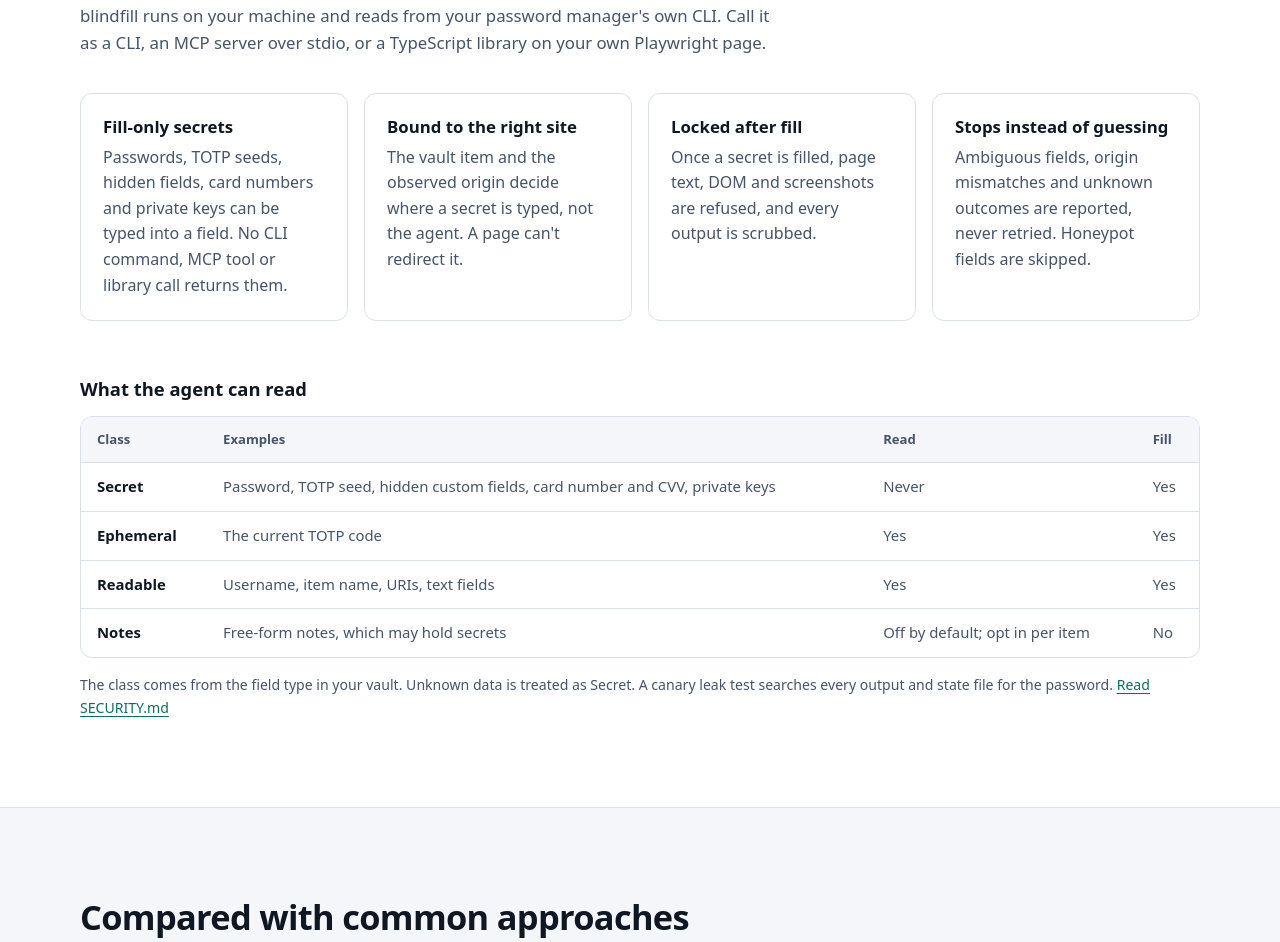
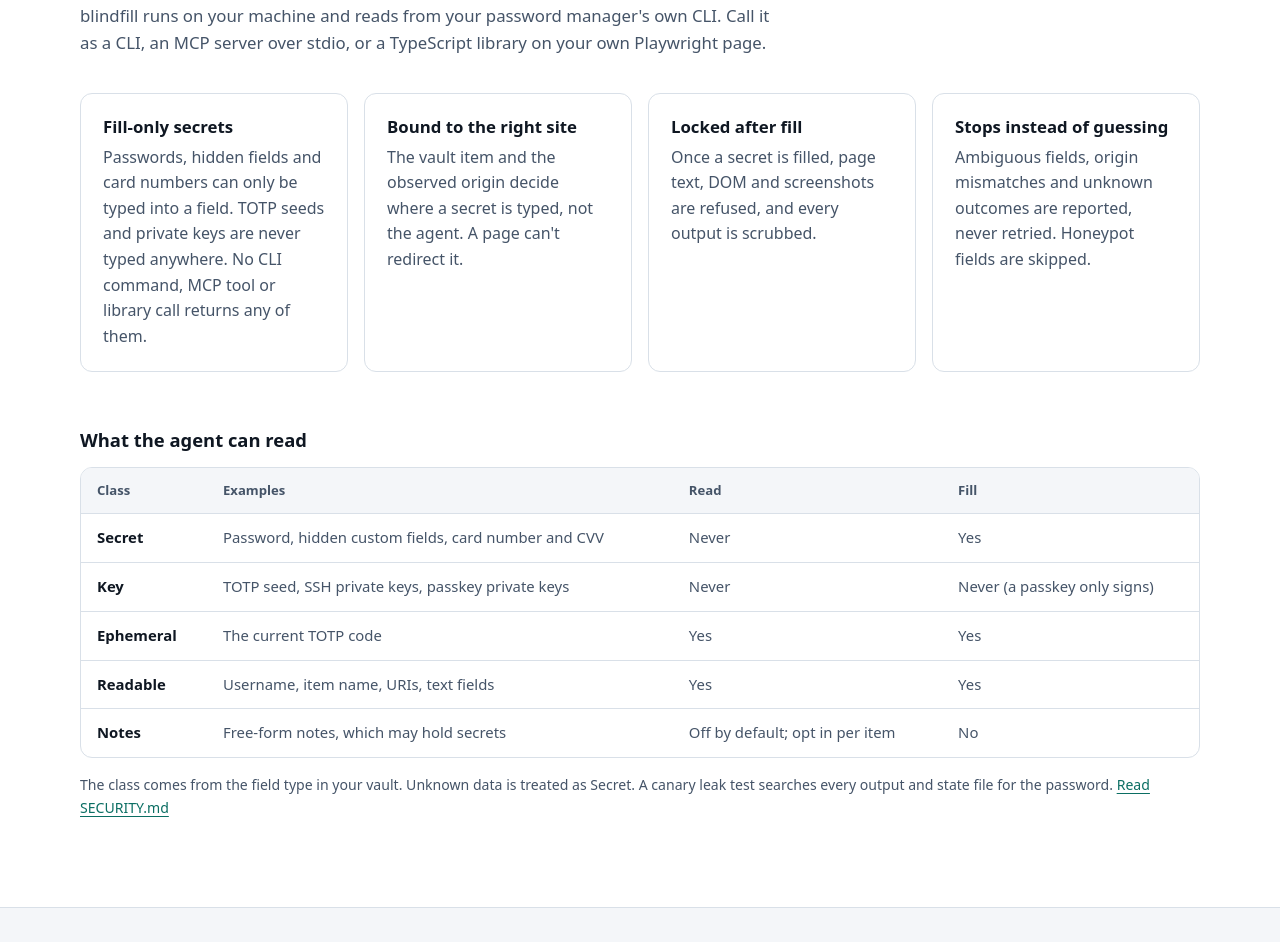
Before and after one commit to mics8128/blindfill, a website: page site/index.html in a window 1280 px wide. Shown: the part 1744-2686 px from the top of the page. Drawn offline with Linux system fonts and the light colour scheme.

Commit message:
site: TOTP seeds and private keys are never filled (new Key class row)

```diff
--- a/site/app.js
+++ b/site/app.js
@@ -29,7 +29,7 @@
     feat_p:
       'blindfill 在你的電腦上執行，透過密碼管理器自己的 CLI 讀取資料。可以用 CLI、走 stdio 的 MCP 伺服器，或在自己的 Playwright 頁面上用 TypeScript 函式庫呼叫。',
     f1h: '機密只能填，不能讀',
-    f1: '密碼、TOTP 種子、隱藏欄位、卡號與私鑰只能填進欄位。沒有任何 CLI 指令、MCP 工具或函式庫呼叫會回傳它們。',
+    f1: '密碼、隱藏欄位、卡號只能填進欄位；TOTP 種子和私鑰連填都不會填。沒有任何 CLI 指令、MCP 工具或函式庫呼叫會回傳它們。',
     f2h: '綁定正確的網站',
     f2: '密碼填在哪裡，由密碼庫項目與實際觀察到的網站來源決定，不是代理人。網頁無法把它導去別處。',
     f3h: '填完即上鎖',
@@ -42,7 +42,10 @@
     cls_c3: '可讀取',
     cls_c4: '可填入',
     cls_r1: 'Secret（機密）',
-    cls_e1: '密碼、TOTP 種子、隱藏的自訂欄位、卡號與安全碼、私鑰',
+    cls_e1: '密碼、隱藏的自訂欄位、卡號與安全碼',
+    cls_r5: 'Key（金鑰）',
+    cls_e5: 'TOTP 種子、SSH 私鑰、passkey 私鑰',
+    cls_sign: '永不（passkey 只用來簽章）',
     cls_never: '永不',
     yes: '可以',
     no: '不行',
--- a/site/index.html
+++ b/site/index.html
@@ -323,8 +323,9 @@
             <article class="card">
               <h3 data-i18n="f1h">Fill-only secrets</h3>
               <p data-i18n="f1">
-                Passwords, TOTP seeds, hidden fields, card numbers and private keys can be typed into a field.
-                No CLI command, MCP tool or library call returns them.
+                Passwords, hidden fields and card numbers can only be typed into a field. TOTP seeds and
+                private keys are never typed anywhere. No CLI command, MCP tool or library call returns any of
+                them.
               </p>
             </article>
             <article class="card">
@@ -364,11 +365,15 @@
               <tbody>
                 <tr>
                   <th scope="row" data-i18n="cls_r1">Secret</th>
-                  <td data-i18n="cls_e1">
-                    Password, TOTP seed, hidden custom fields, card number and CVV, private keys
-                  </td>
+                  <td data-i18n="cls_e1">Password, hidden custom fields, card number and CVV</td>
                   <td data-i18n="cls_never">Never</td>
                   <td data-i18n="yes">Yes</td>
+                </tr>
+                <tr>
+                  <th scope="row" data-i18n="cls_r5">Key</th>
+                  <td data-i18n="cls_e5">TOTP seed, SSH private keys, passkey private keys</td>
+                  <td data-i18n="cls_never">Never</td>
+                  <td data-i18n="cls_sign">Never (a passkey only signs)</td>
                 </tr>
                 <tr>
                   <th scope="row" data-i18n="cls_r2">Ephemeral</th>
```
